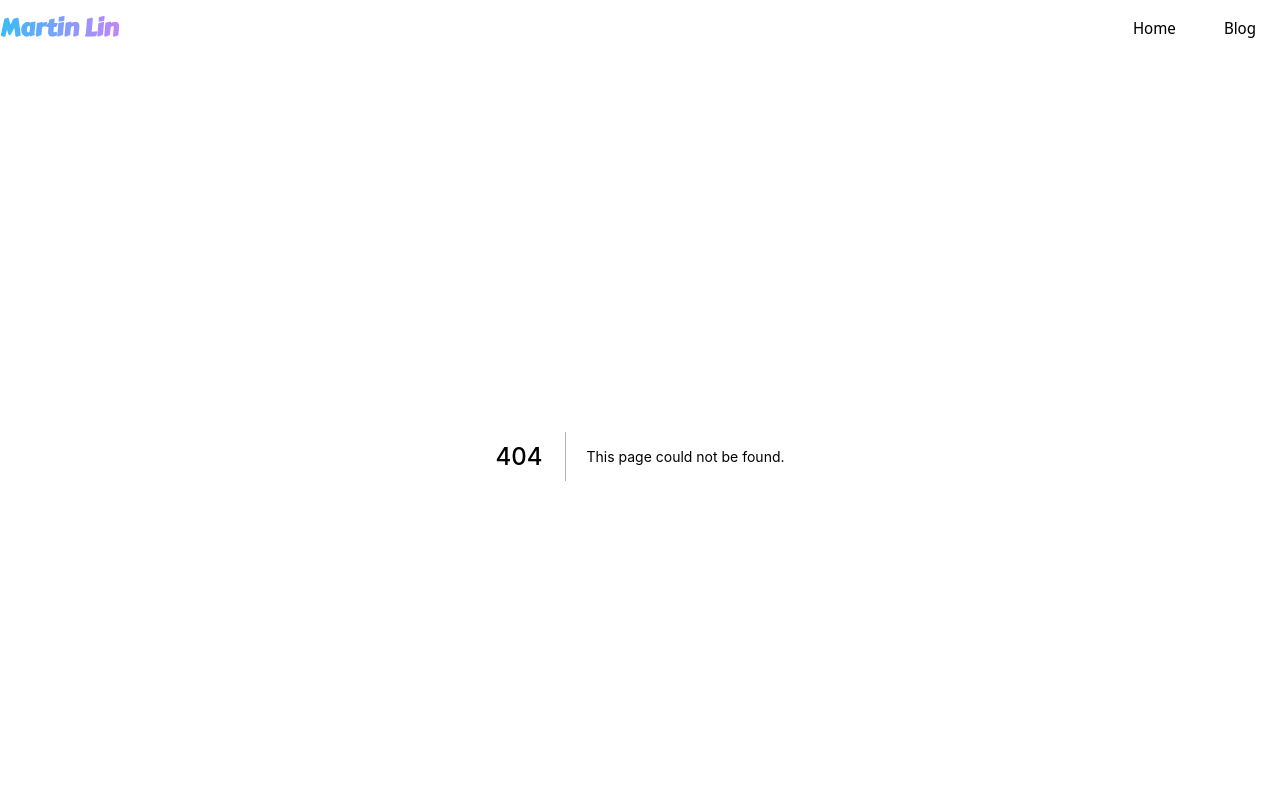
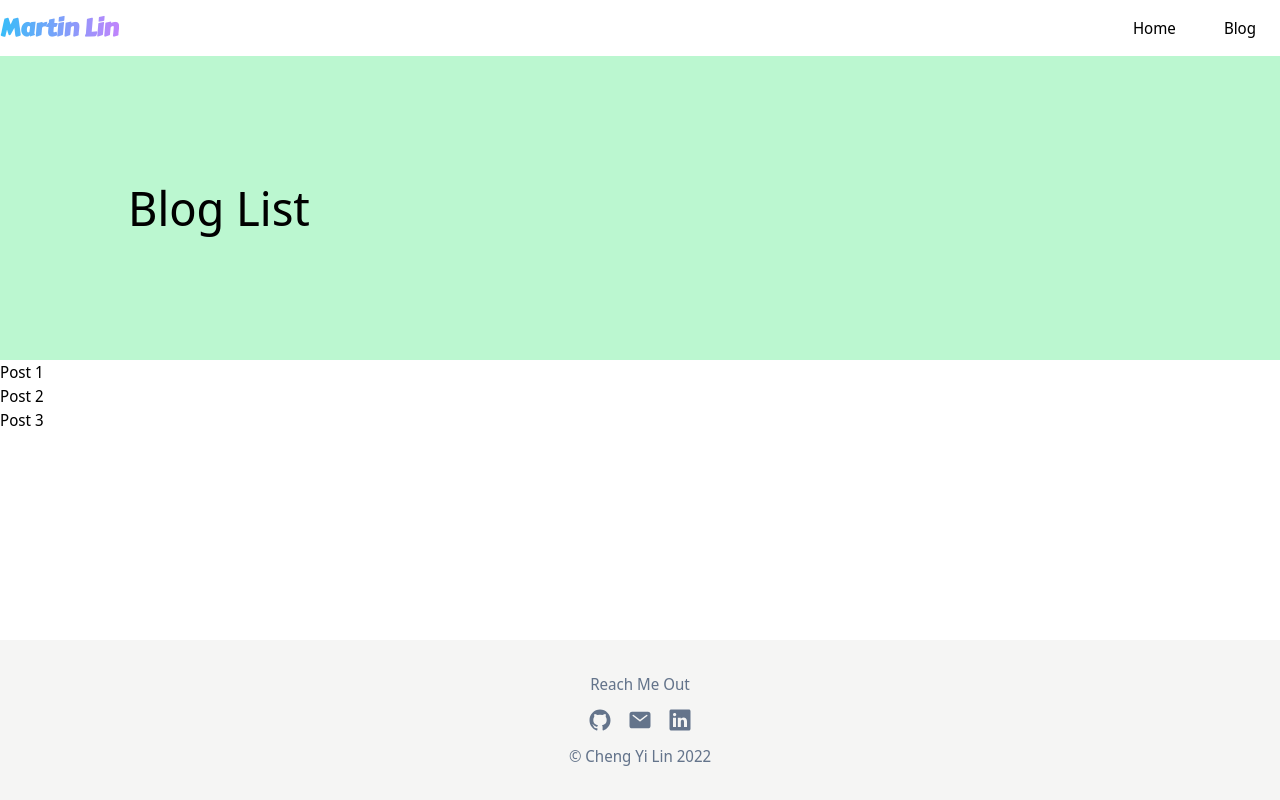
Before and after one commit to ChengYiLin/MTCode, a Next.js app: page /blog/list in a window 1280 px wide. Before the commit this address had no page. Shown: the top 800 px of the page. Built offline with nearby package versions, Linux system fonts and the light colour scheme.

Commit message:
feat: Build up basic the route structure for Blog

```diff
--- a/src/components/Layout/Header.tsx
+++ b/src/components/Layout/Header.tsx
@@ -9,7 +9,7 @@ const navItemsList = [
     },
     {
         navItemNode: "Blog",
-        link: "/blog",
+        link: "/blog/list",
     },
 ];
 
--- a/src/pages/about.tsx
+++ /dev/null
@@ -1,7 +0,0 @@
-import type { NextPage } from "next";
-
-const About: NextPage = () => {
-    return <h1 className="bg-rose-200 p-32 text-5xl">About</h1>;
-};
-
-export default About;
--- a/src/pages/blog.tsx
+++ /dev/null
@@ -1,7 +0,0 @@
-import type { NextPage } from "next";
-
-const Blog: NextPage = () => {
-    return <h1 className="bg-yellow-200 p-32 text-5xl">Blog</h1>;
-};
-
-export default Blog;
--- /dev/null
+++ b/src/pages/blog/[postName].tsx
@@ -0,0 +1,11 @@
+import type { NextPage } from "next";
+import { useRouter } from "next/router";
+
+const Post: NextPage = () => {
+    const router = useRouter();
+    const { postName } = router.query;
+
+    return <h1 className="bg-yellow-200 p-32 text-5xl">Blog - {postName}</h1>;
+};
+
+export default Post;
--- /dev/null
+++ b/src/pages/blog/list.tsx
@@ -0,0 +1,23 @@
+import type { NextPage } from "next";
+import Link from "next/link";
+
+const Blog: NextPage = () => {
+    return (
+        <div>
+            <h1 className="bg-green-200 p-32 text-5xl">Blog List</h1>
+            <ul className="list-disc">
+                <li>
+                    <Link href={"/blog/Post1"}>Post 1</Link>
+                </li>
+                <li>
+                    <Link href={"/blog/Post2"}>Post 2</Link>
+                </li>
+                <li>
+                    <Link href={"/blog/Post3"}>Post 3</Link>
+                </li>
+            </ul>
+        </div>
+    );
+};
+
+export default Blog;
```
